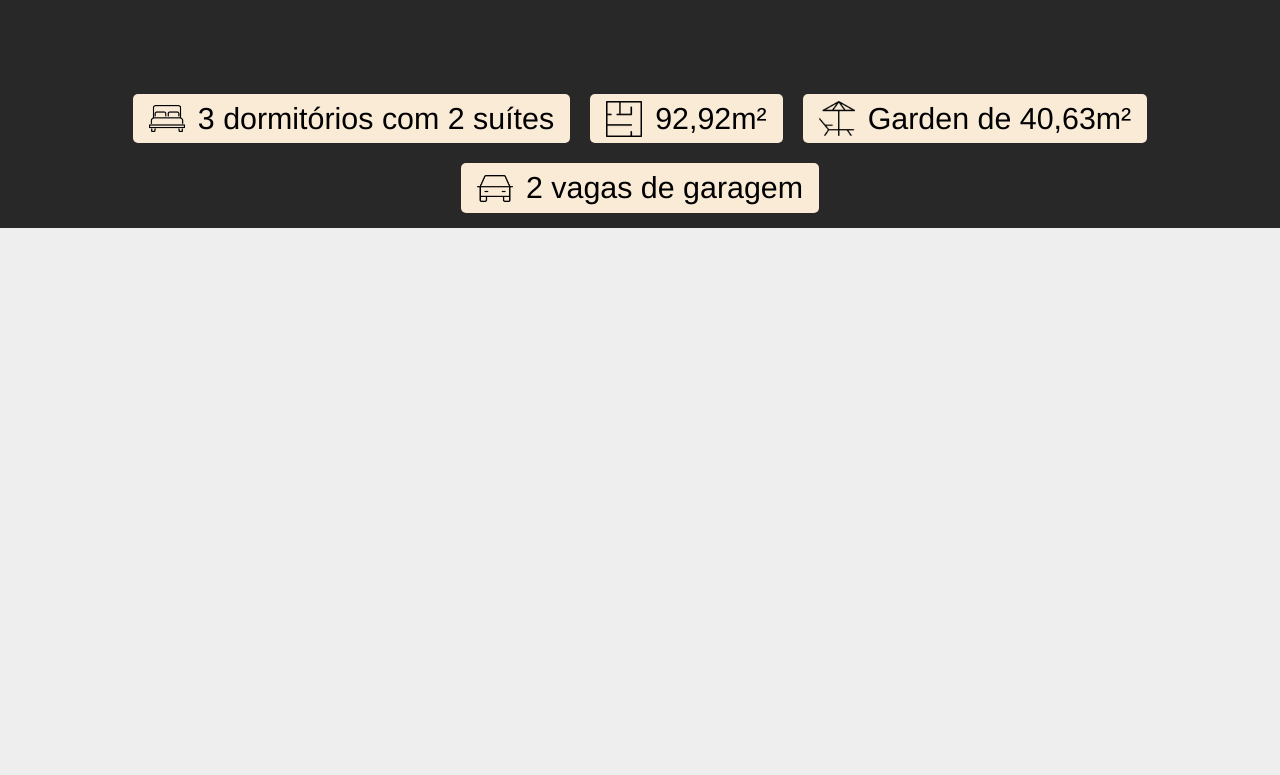
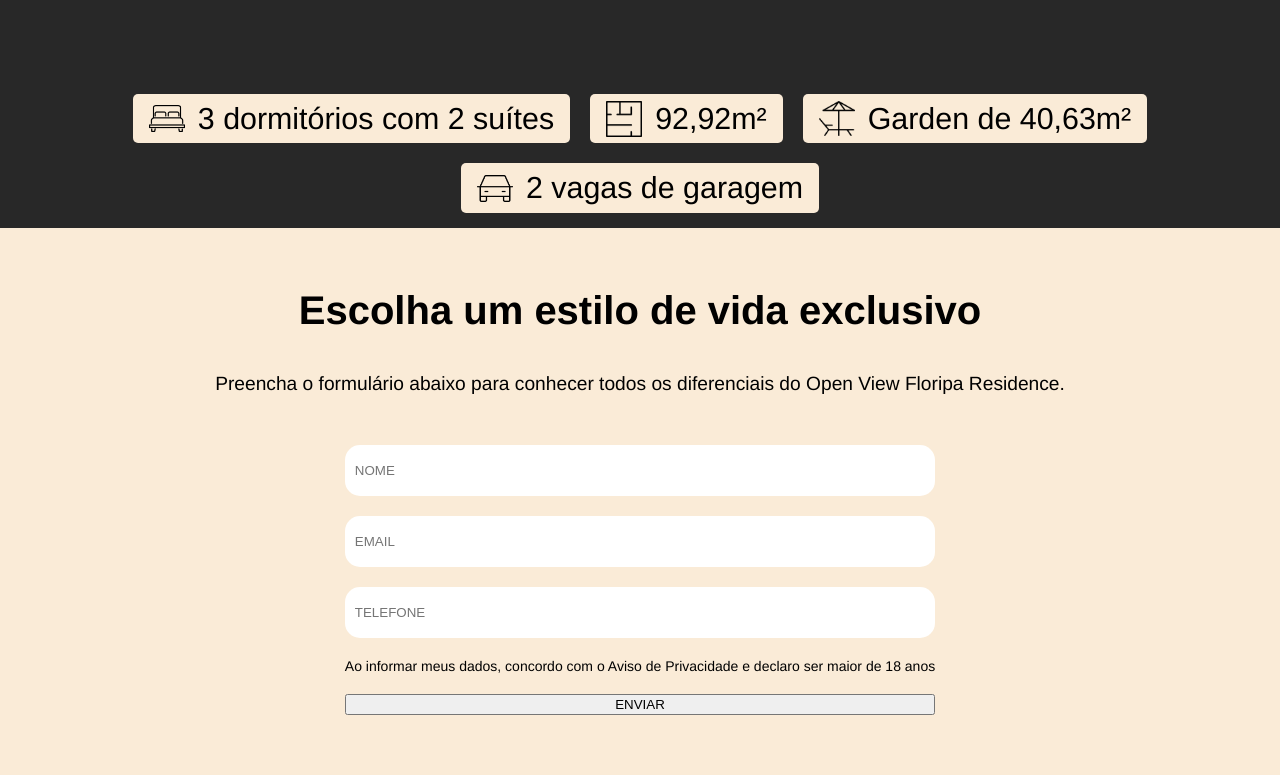
Before and after one commit to ana-nogueira/kzueImoveis, a plain HTML site: page index.html in a window 1280 px wide. Shown: the part 5647-6422 px from the top of the page. Before the commit the page ends 5875 px from the top, so only its background shows below. Drawn offline with nearby package versions, Linux system fonts and the light colour scheme.

Commit message:
Implementação do formulário

```diff
--- a/app.js
+++ b/app.js
@@ -7,6 +7,7 @@ console.log (plantasImg.getAttribute('src'))
 btns.forEach ((btn) => {
 
     btn.addEventListener ('click', handleBtnClick);
+    btn.addEventListener ('touchstart', handleBtnClick);
 })
 
 function handleBtnClick (event) {
--- /dev/null
+++ b/css/form.css
@@ -0,0 +1,39 @@
+.forms-bg {
+    background-color: antiquewhite;
+}
+
+.forms {
+    padding: 60px 10px;
+    display: flex;
+    flex-direction: column;
+    justify-content: center;
+    align-items: center;
+    gap: 20px;
+}
+
+.forms-title {
+    text-align: center;
+}
+
+.forms-title h2 {
+    font-size: 2.5rem;
+    margin-bottom: 40px;
+}
+
+.forms-title p{
+    font-size: 1.2rem;
+    margin-bottom: 30px;
+}
+
+.forms form {
+    display: flex;
+    flex-direction: column;
+    justify-content: center;
+    gap: 20px;
+}
+
+form input {
+    padding: 18px 10px;
+    border-radius: 15px;
+    border: none;
+}
--- a/index.html
+++ b/index.html
@@ -516,6 +516,25 @@
       </div>
     </section>
 
+    <section class="forms-bg">
+      <div class="container">
+        <div class="forms">
+          <div class="forms-title">
+            <h2>Escolha um estilo de vida exclusivo</h2>
+            <p>Preencha o formulário abaixo para conhecer todos os diferenciais do Open View Floripa Residence.</p>
+          </div>
+
+          <form method="post" name="contato" id="contato">
+            <input type="text" name="nome" id="nome"  placeholder="NOME"/>
+            <input type="email" name="email" id="email" placeholder="EMAIL" />
+            <input type="text" name="telefone" id="telefone" placeholder="TELEFONE" />
+            <span>Ao informar meus dados, concordo com o Aviso de Privacidade e declaro ser maior de 18 anos</span>
+            <button type="submit">ENVIAR</button>
+          </form>
+        </div>
+      </div>
+    </section>
+
     <script src="./app.js"></script>
     <script src="https://cdn.jsdelivr.net/npm/swiper@11/swiper-bundle.min.js"></script>
     <script>
--- a/style.css
+++ b/style.css
@@ -5,3 +5,4 @@
 @import "./css/condo.css";
 @import "./css/swiper.css";
 @import "./css/plantas.css";
+@import './css/form.css';
```
Also changed, not shown: assets/cards.JSON (deleted).
